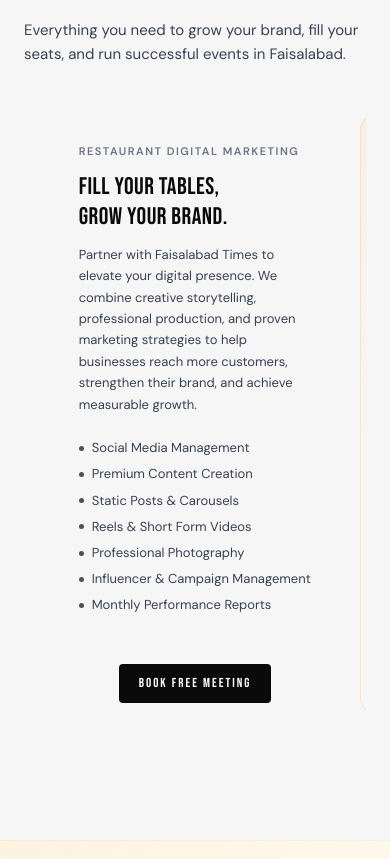
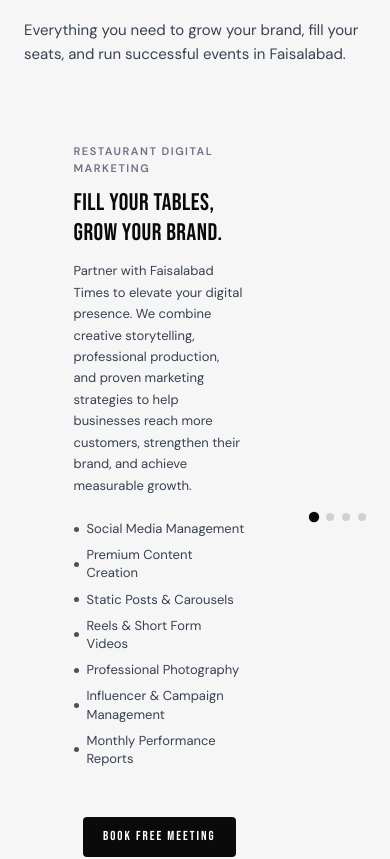
Before and after one commit to fsdtimes1-art/Website, a React (Vite) app in the folder client/: page / in a window 390 px wide. Shown: the part 744-1603 px from the top of the page. Built offline with nearby package versions, Linux system fonts and the light colour scheme; no server answers.

Commit message:
Enhancing

```diff
--- a/client/src/components/MobileCarousel.jsx
+++ b/client/src/components/MobileCarousel.jsx
@@ -1,8 +1,9 @@
-import { useRef, useEffect } from 'react'
+import { useRef, useEffect, useState } from 'react'
 
 export default function MobileCarousel({ items, renderItem, cloneCount = 1 }) {
   const scrollRef = useRef(null)
   const itemCount = items.length
+  const [activeIndex, setActiveIndex] = useState(0)
 
   useEffect(() => {
     const el = scrollRef.current
@@ -22,11 +23,30 @@
       } else if (lastLeadingClone && el.scrollLeft <= lastLeadingClone.offsetLeft + 4) {
         el.scrollLeft = kids[cloneCount + itemCount - 1].offsetLeft
       }
+
+      // figure out which real item is closest to current scroll position
+      let closest = cloneCount
+      let closestDist = Infinity
+      kids.forEach((kid, i) => {
+        const dist = Math.abs(kid.offsetLeft - el.scrollLeft)
+        if (dist < closestDist) { closestDist = dist; closest = i }
+      })
+      const realIndex = ((closest - cloneCount) % itemCount + itemCount) % itemCount
+      setActiveIndex(realIndex)
     }
 
     el.addEventListener('scroll', handleScroll, { passive: true })
+    handleScroll()
     return () => el.removeEventListener('scroll', handleScroll)
   }, [itemCount, cloneCount])
+
+  function goTo(index) {
+    const el = scrollRef.current
+    if (!el) return
+    const kids = Array.from(el.children)
+    const target = kids[cloneCount + index]
+    if (target) el.scrollTo({ left: target.offsetLeft, behavior: 'smooth' })
+  }
 
   if (itemCount === 0) return null
 
@@ -35,6 +55,7 @@
   const display  = [...leading, ...items, ...trailing]
 
   return (
+    <>
       <div ref={scrollRef} className="mobile-carousel">
         {display.map((item, i) => {
           const isClone = i < cloneCount || i >= cloneCount + itemCount
@@ -45,5 +66,20 @@
           )
         })}
       </div>
+
+      {itemCount > 1 && (
+        <div className="mobile-carousel-dots">
+          {items.map((_, i) => (
+            <button
+              key={i}
+              type="button"
+              className={`mobile-carousel-dot${i === activeIndex ? ' mobile-carousel-dot--active' : ''}`}
+              onClick={() => goTo(i)}
+              aria-label={`Go to slide ${i + 1}`}
+            />
+          ))}
+        </div>
+      )}
+    </>
   )
 }
--- a/client/src/index.css
+++ b/client/src/index.css
@@ -259,4 +259,32 @@
     scroll-snap-align: center;
     display: block !important;
   }
+
 }
+
+
+.mobile-carousel-dots { display: none; }
+
+@media (max-width: 768px) {
+  .mobile-carousel-dots {
+    display: flex;
+    justify-content: center;
+    align-items: center;
+    gap: 8px;
+    margin-top: 14px;
+  }
+  .mobile-carousel-dot {
+    width: 8px;
+    height: 8px;
+    border-radius: 50%;
+    background: rgba(0,0,0,0.15);
+    border: none;
+    padding: 0;
+    cursor: pointer;
+    transition: background 0.2s, transform 0.2s;
+  }
+  .mobile-carousel-dot--active {
+    background: #0a0a0a;
+    transform: scale(1.3);
+  }
+}
--- a/client/src/pages/Home.jsx
+++ b/client/src/pages/Home.jsx
@@ -137,8 +137,8 @@
       .finally(() => setPortfolioLoading(false))
   }, [])
 
-  const gridEvents    = events.slice(0, 3)
-  const gridPortfolio = portfolio.slice(0, 3)
+  const gridEvents    = events
+  const gridPortfolio = portfolio
 
   const visibilityStyle = fontsReady ? {} : { visibility: 'hidden' }
 
@@ -439,10 +439,6 @@
               gridTemplateColumns: 'repeat(auto-fill, minmax(320px, 1fr))',
               gap:                 '24px',
             }}>
-              <MobileCarousel
-                items={gridEvents}
-                renderItem={event => <EventCard event={event} />}
-              />
             </div>
           )}
         </div>
```
Lines whose indentation alone changed are shown as unchanged.
